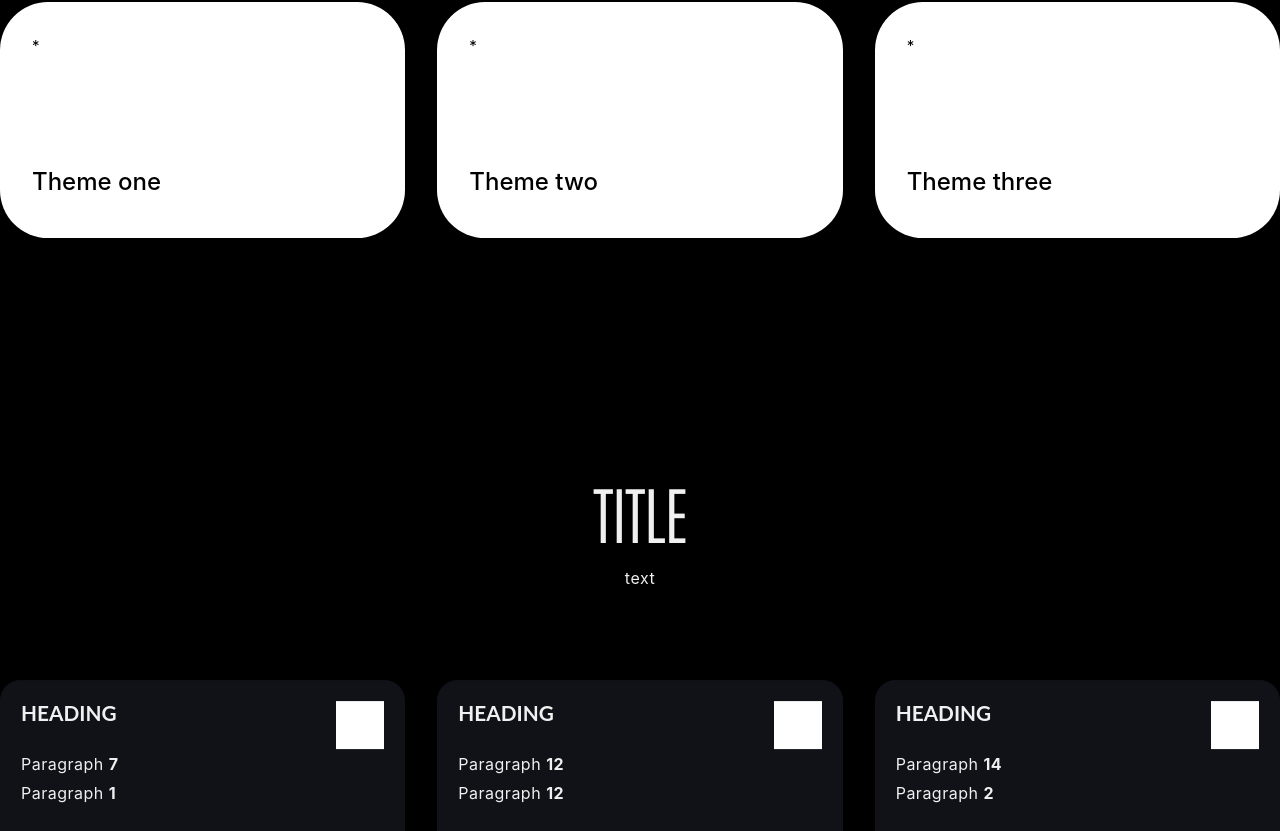
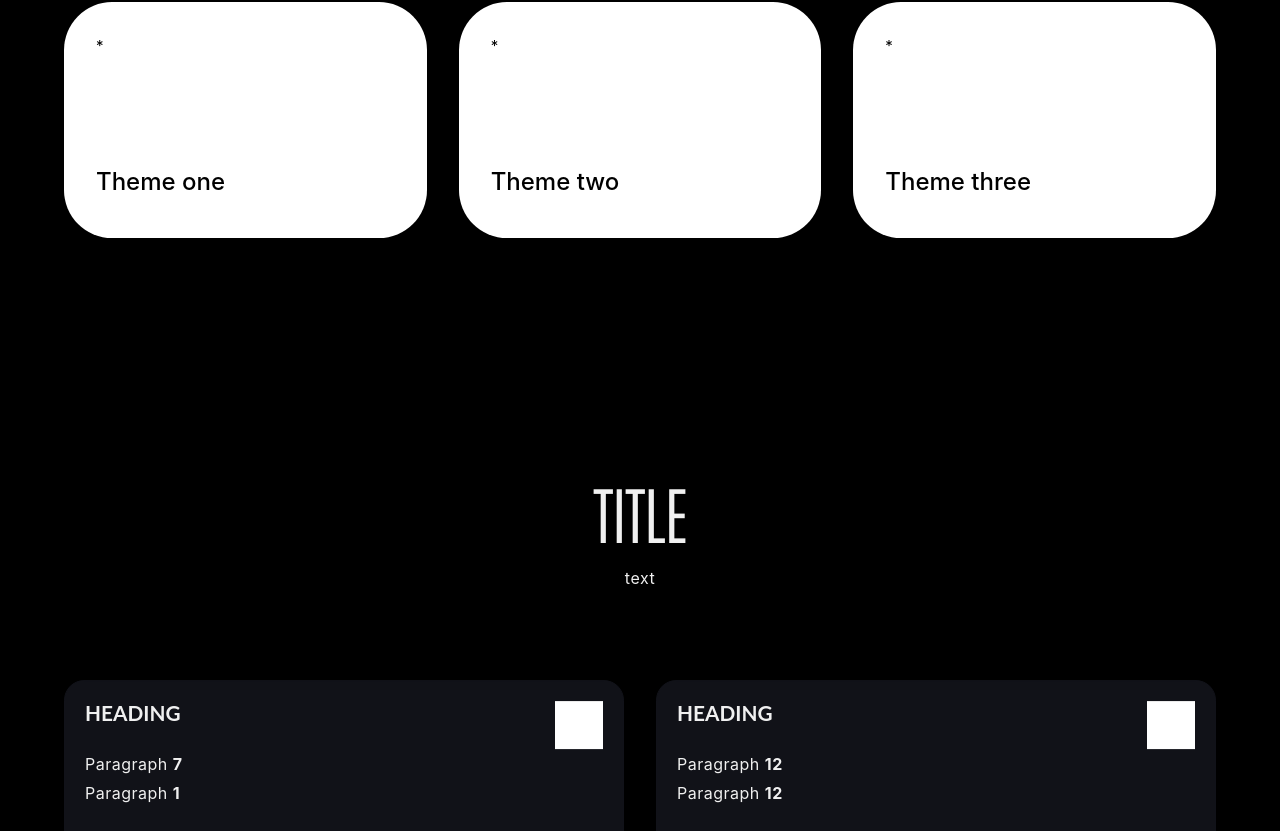
Before and after one commit to svenjarae/gc-beneath-the-surface, a Vue app: page / in a window 1280 px wide. Shown: the part 1969-2800 px from the top of the page. Built offline with nearby package versions, Linux system fonts and the light colour scheme.

Commit message:
modified outer frame

```diff
--- a/src/assets/main.css
+++ b/src/assets/main.css
@@ -6,7 +6,7 @@
 
 
 #app {
-  max-width: 1280px;
+  //max-width: 1280px;
   margin: 0 auto;
   //padding: 2rem;
   font-weight: normal;
--- a/src/components/feature-card/FeatureCard.vue
+++ b/src/components/feature-card/FeatureCard.vue
@@ -39,23 +39,6 @@
           <img src="" alt="">
         </div>
       </a>
-      <a class="card">
-        <h2 class="heading">Heading</h2>
-        <div class="paragraphWrapper">
-          <span>Paragraph</span>
-          <span>14</span>
-        </div>
-        <div class="paragraphWrapper">
-          <span>Paragraph</span>
-          <span>2</span>
-        </div>
-        <div class="smallImgWrapper">
-          <img src="" alt="">
-        </div>
-        <div class="imgBg">
-          <img src="" alt="">
-        </div>
-      </a>
     </div>
   </div>
 </template>
@@ -88,6 +71,7 @@
     text-align: center;
     z-index: 2;
     width: 100%;
+    padding: 24px 5%;
   }
 
   .title{
@@ -142,7 +126,7 @@
     grid-column-gap: 32px;
     grid-row-gap: 32px;
     grid-template-rows: auto;
-    grid-template-columns: 1fr 1fr 1fr;
+    grid-template-columns: 1fr 1fr;
   }
 
   .card{
--- a/src/components/feature-section/FeatureSection.vue
+++ b/src/components/feature-section/FeatureSection.vue
@@ -49,6 +49,7 @@
     text-align: center;
     z-index: 2;
     width: 100%;
+    padding: 24px 5%;
   }
 
   .titleWrapper{
--- a/src/components/navigation/MainNav.vue
+++ b/src/components/navigation/MainNav.vue
@@ -46,7 +46,7 @@ export default {
         position: fixed;
         right: 0;
         left: 0;
-        max-width: 1300px;
+        /*max-width: 1300px;*/
         margin: auto;
         z-index: 9;
         background-color: var(--black);
--- a/src/views/HomeView.vue
+++ b/src/views/HomeView.vue
@@ -64,6 +64,7 @@
   .container{
     height: 100vh;
     position: relative;
+    margin: auto;
   }
 
 
```
